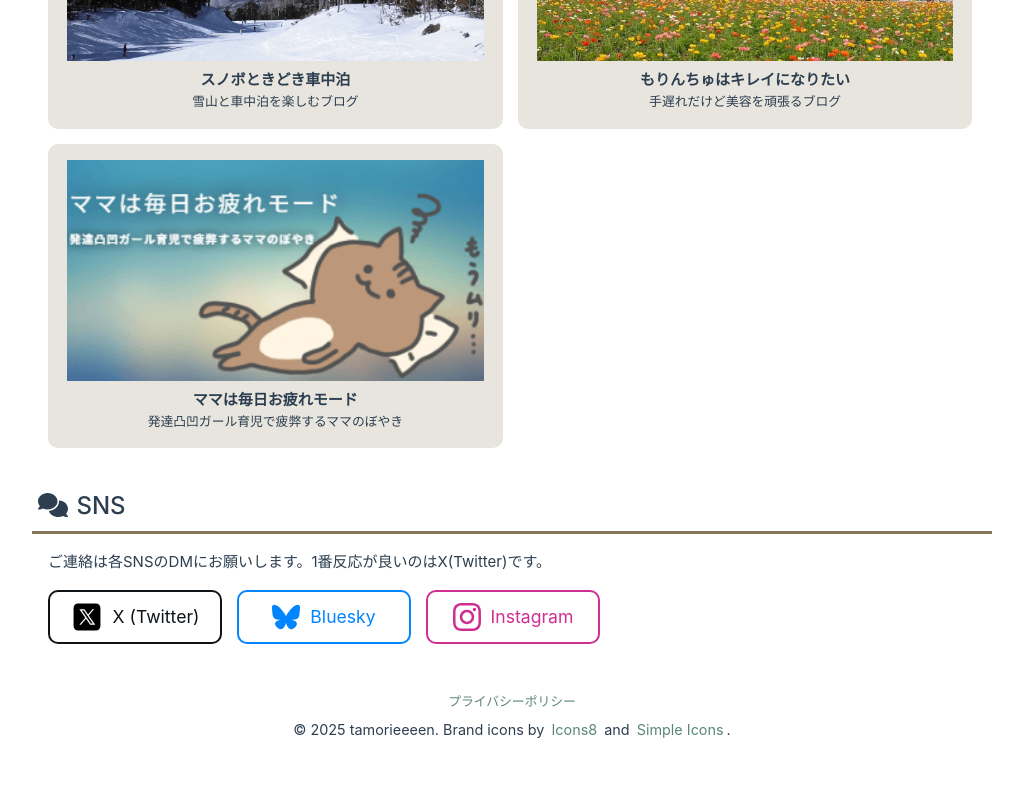
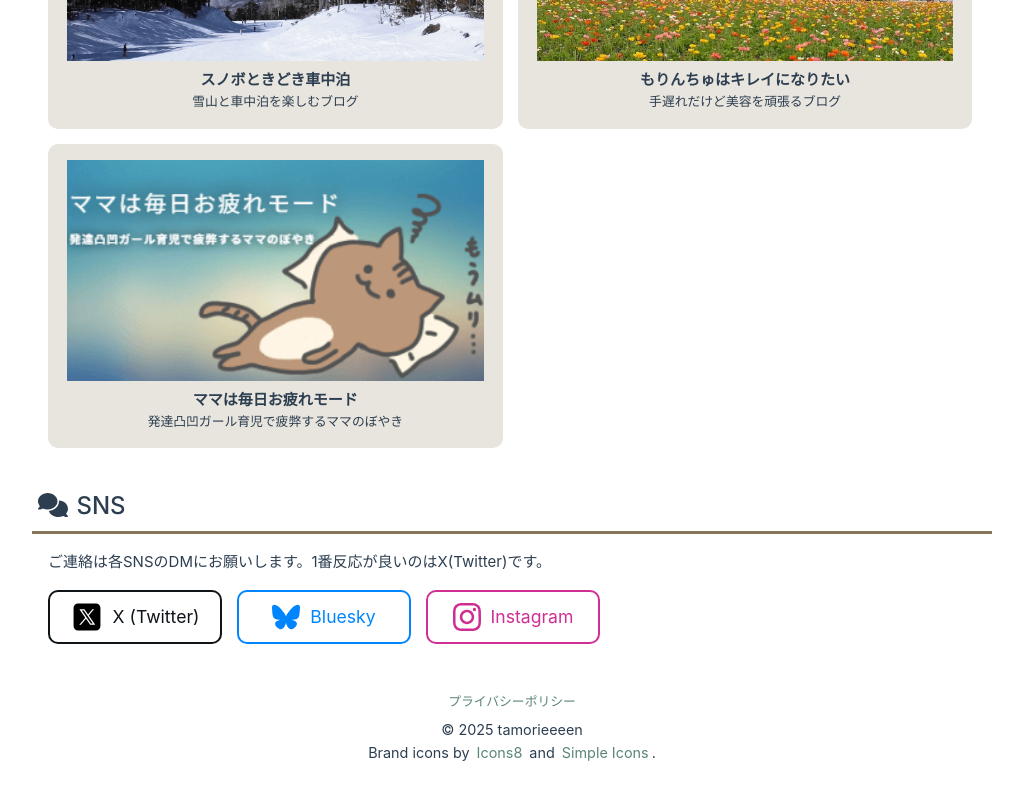
Before and after one commit to tamorieeeen/portfolio, a Vue app: page / in a window 1280 px wide. Shown: the part 960-1760 px from the top of the page, without its empty margins (128-1151 px from the left). Built offline with nearby package versions, Linux system fonts and the light colour scheme.

Commit message:
Fontawesome抜け対応、フッター調整

```diff
--- a/src/App.vue
+++ b/src/App.vue
@@ -21,7 +21,7 @@ import { RouterLink, RouterView } from 'vue-router'
     <div class="footer-link">
       <RouterLink to="/policy">プライバシーポリシー</RouterLink>
     </div>
-    &copy; 2025 tamorieeeen. Brand icons by <a href="https://icons8.jp/" target="_blank" rel="noopener">Icons8</a> and <a href="https://simpleicons.org/" target="_blank" rel="noopener">Simple Icons</a>.
+    &copy; 2025 tamorieeeen<br>Brand icons by <a href="https://icons8.jp/" target="_blank" rel="noopener">Icons8</a> and <a href="https://simpleicons.org/" target="_blank" rel="noopener">Simple Icons</a>.
   </footer>
 </template>
 
--- a/src/main.js
+++ b/src/main.js
@@ -10,12 +10,12 @@ import { configure } from 'vue-gtag'
 import { faClockRotateLeft, faHeadSideCough, faAward,
   faKeyboard, faDisplay, faNetworkWired, faRobot, faCode,
   faUserLock, faChartLine, faBan, faPenNib, faLink, faHeadset,
-  faBullhorn, faPencil, faComments } from '@fortawesome/free-solid-svg-icons'
+  faBullhorn, faPencil, faComments, faStar, faForward } from '@fortawesome/free-solid-svg-icons'
 
 library.add(faClockRotateLeft, faHeadSideCough, faAward,
   faKeyboard, faDisplay, faNetworkWired, faRobot, faCode,
   faUserLock, faChartLine, faBan, faPenNib, faLink, faHeadset,
-  faBullhorn, faPencil, faComments)
+  faBullhorn, faPencil, faComments, faStar, faForward)
 configure({
   tagId: 'G-5VLNRRFKQ0',
   pageTracker: {router}
```
